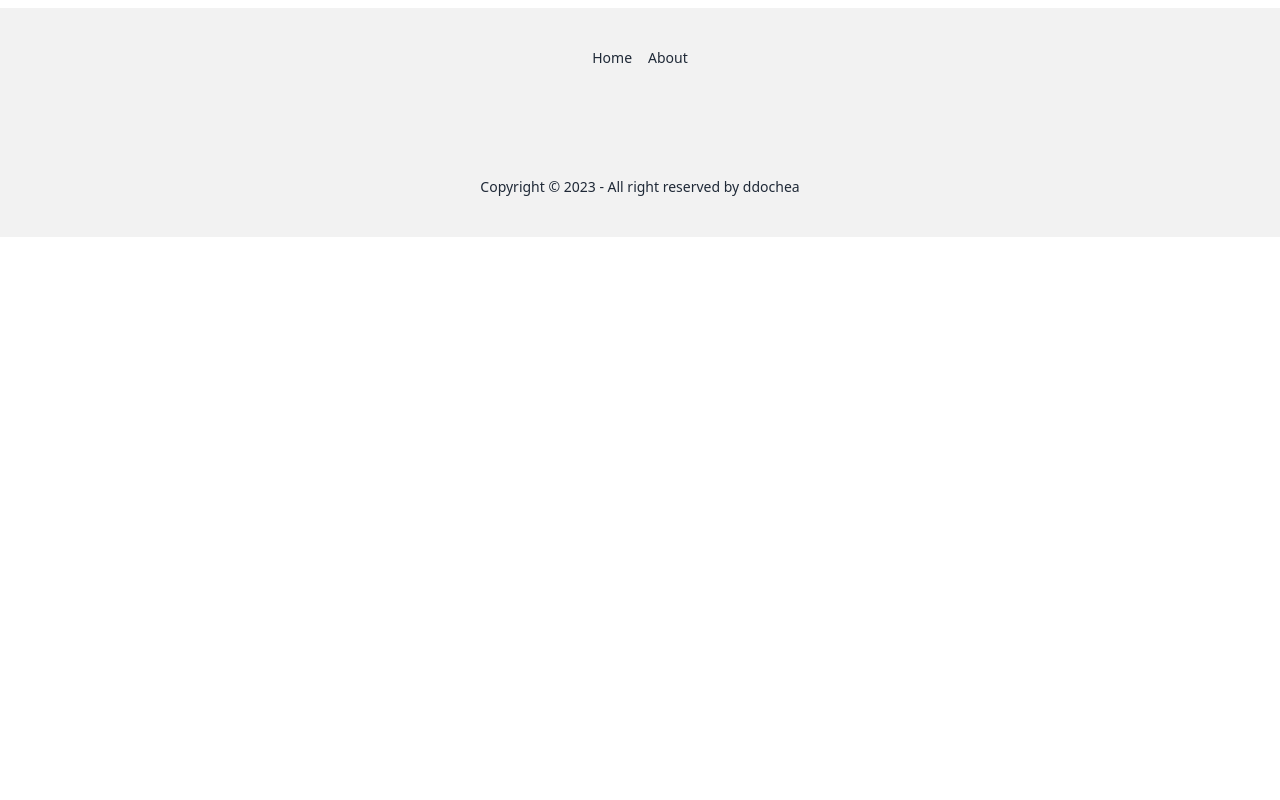
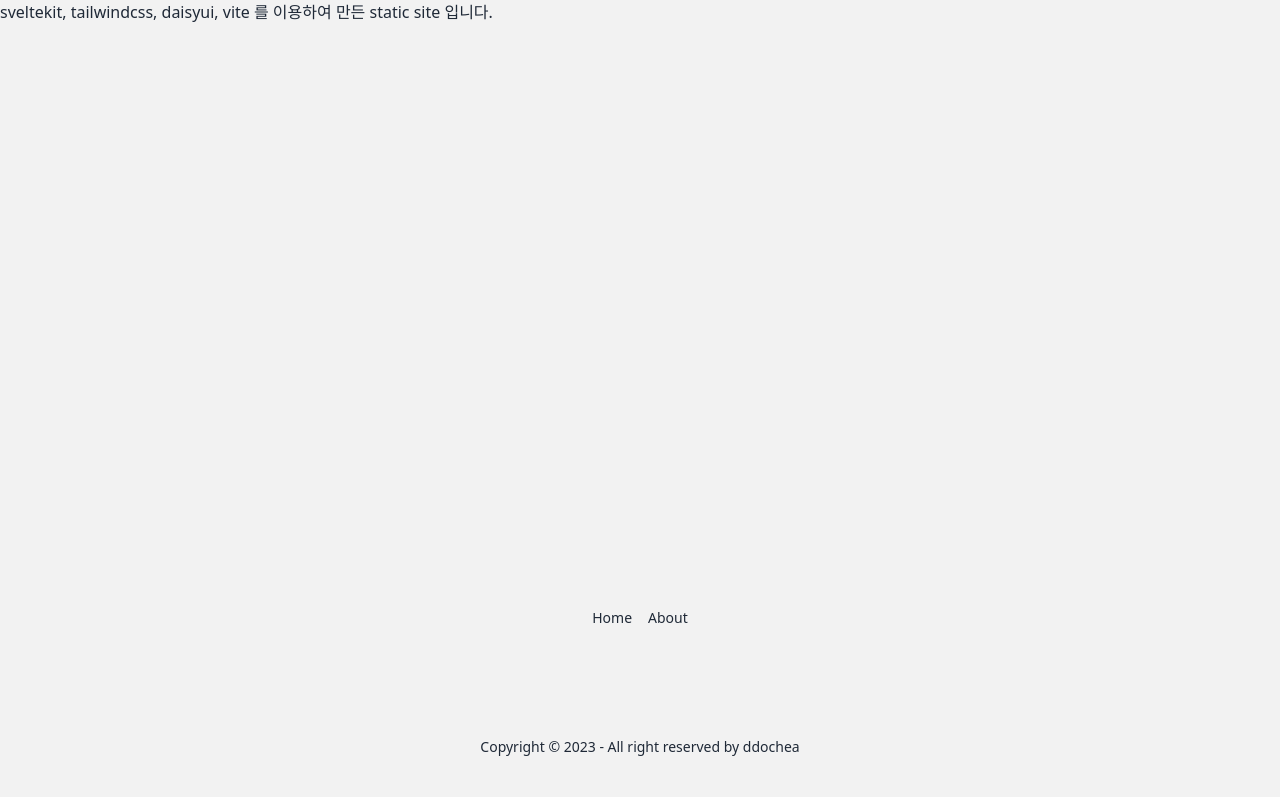
Before and after one commit to ddochea0314/ddochea0314.github.io, a SvelteKit app: page /about in a window 1280 px wide. Built offline with nearby package versions, Linux system fonts and the light colour scheme; some icons are missing.

Commit message:
about 페이지 임시 내용 추가

```diff
--- a/src/routes/about/+page.svelte
+++ b/src/routes/about/+page.svelte
@@ -0,0 +1,3 @@
+<div class="h-screen -mb-60">
+    sveltekit, tailwindcss, daisyui, vite 를 이용하여 만든 static site 입니다.
+</div>
```
